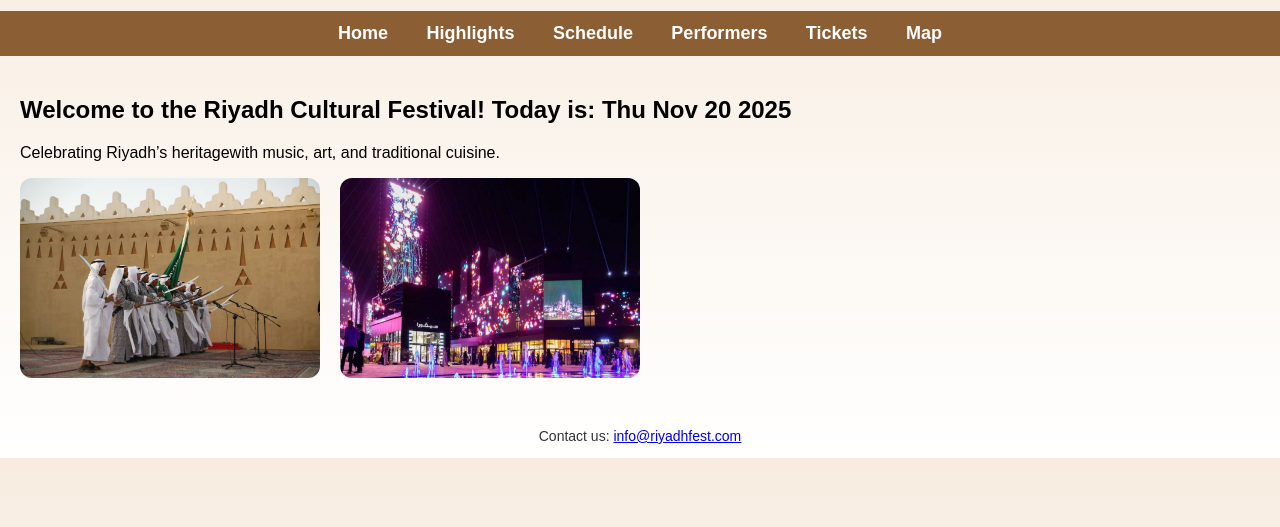
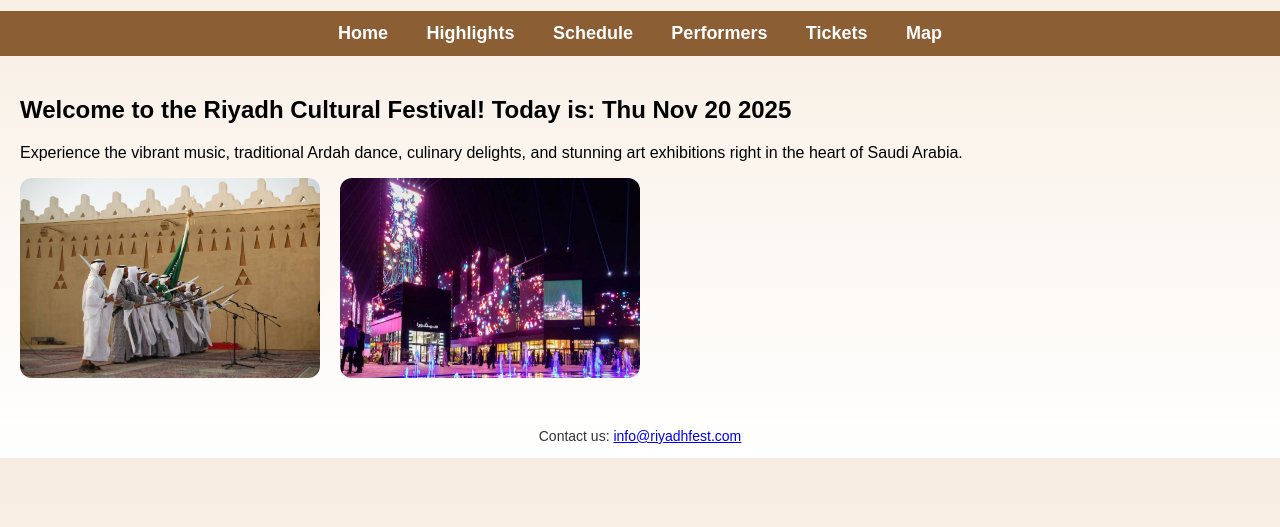
Before and after one commit to Danah2003/Riyadh-cultural-festival, a plain HTML site: page index.html in a window 1280 px wide. Shown: the part 89-616 px from the top of the page. Drawn offline with Linux system fonts and the light colour scheme.

Commit message:
Enhance welcome message with festival details
Updated the welcome message to include more details about the festival.

```diff
--- a/index.html
+++ b/index.html
@@ -26,7 +26,9 @@
 
 <section>
  <h2>Welcome to the Riyadh Cultural Festival! Today is: <span id="current-date"></span></h2>
-    <p class="center">Celebrating Riyadh’s heritagewith music, art, and traditional cuisine.</p>
+
+    <p class="center">Experience the vibrant music, traditional Ardah dance, culinary delights, and stunning art exhibitions right in the heart of Saudi Arabia.</p>
+
 
     <div style="display: flex; gap: 20px; margin-top: 10px;">
         <img src="Ardaa.jpg"
```
